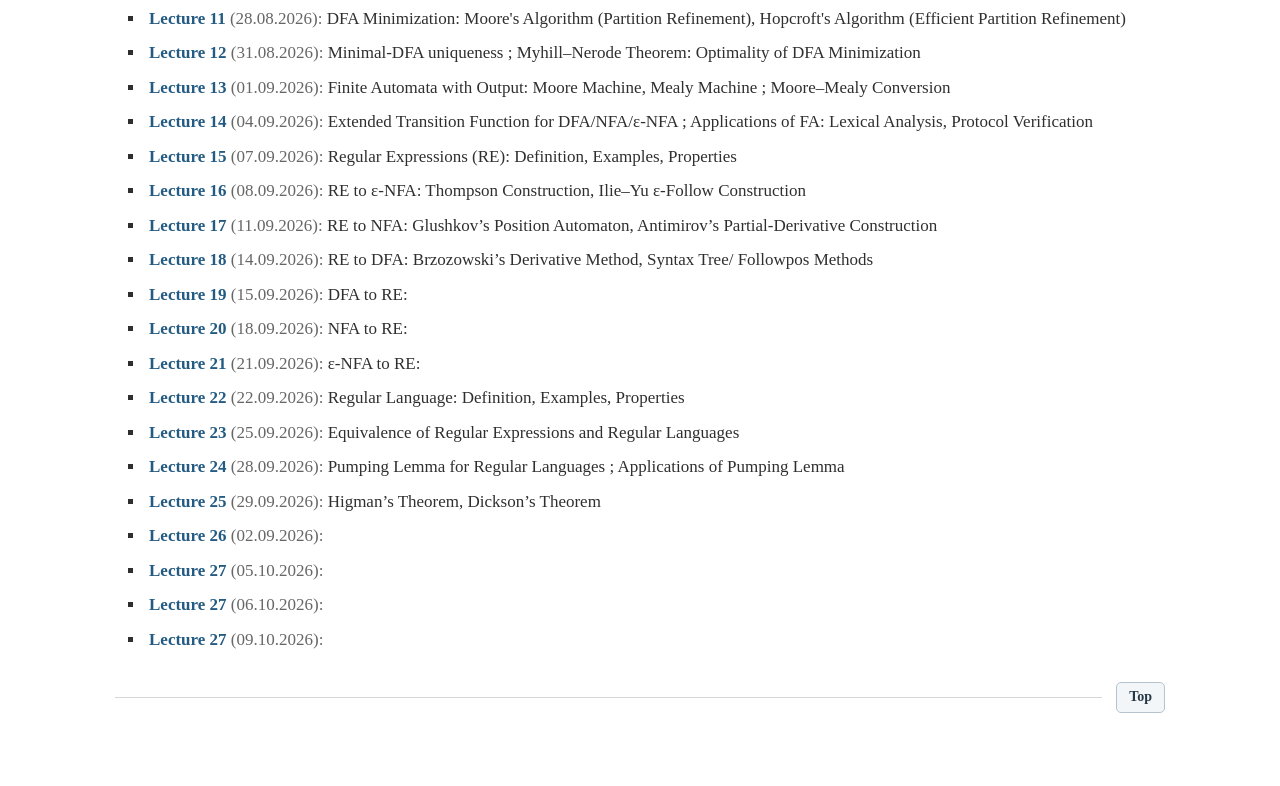
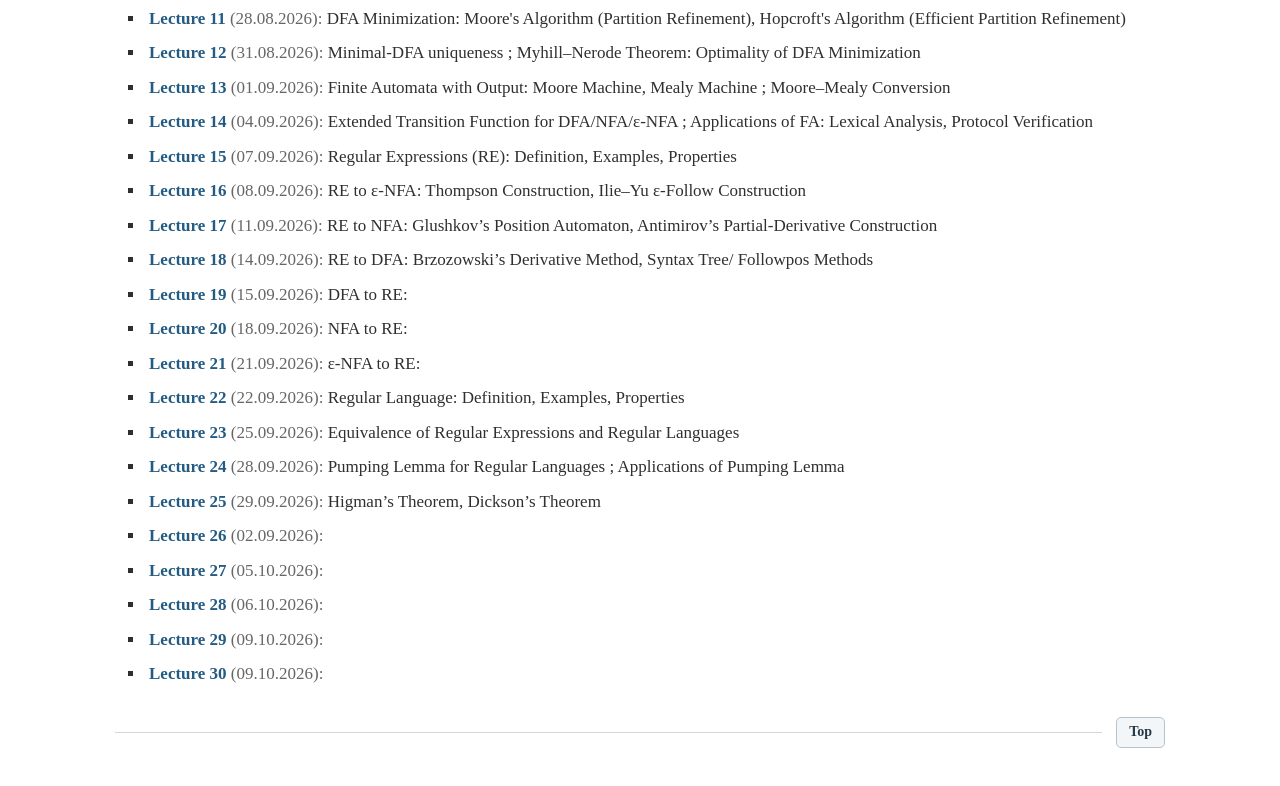
Before and after one commit to sbjana/sbjana.github.io, a plain HTML site: page ToC26.html in a window 1280 px wide. Shown: the part 1455-2241 px from the top of the page. Drawn offline with Linux system fonts and the light colour scheme.

Commit message:
Update ToC26.html

```diff
--- a/ToC26.html
+++ b/ToC26.html
@@ -785,6 +785,8 @@ Automata, Languages, Complexity
         </li>
       </ul>
 
+
+
         <ul>
         <li>
           <span class="lecture-title">Lecture 27</span>
@@ -795,7 +797,7 @@ Automata, Languages, Complexity
 
        <ul>
         <li>
-          <span class="lecture-title">Lecture 27</span>
+          <span class="lecture-title">Lecture 28</span>
           <span class="lecture-date">(06.10.2026):</span>
 
         </li>
@@ -803,7 +805,15 @@ Automata, Languages, Complexity
 
        <ul>
         <li>
-          <span class="lecture-title">Lecture 27</span>
+          <span class="lecture-title">Lecture 29</span>
+          <span class="lecture-date">(09.10.2026):</span>
+
+        </li>
+      </ul>
+
+       <ul>
+        <li>
+          <span class="lecture-title">Lecture 30</span>
           <span class="lecture-date">(09.10.2026):</span>
 
         </li>
```
